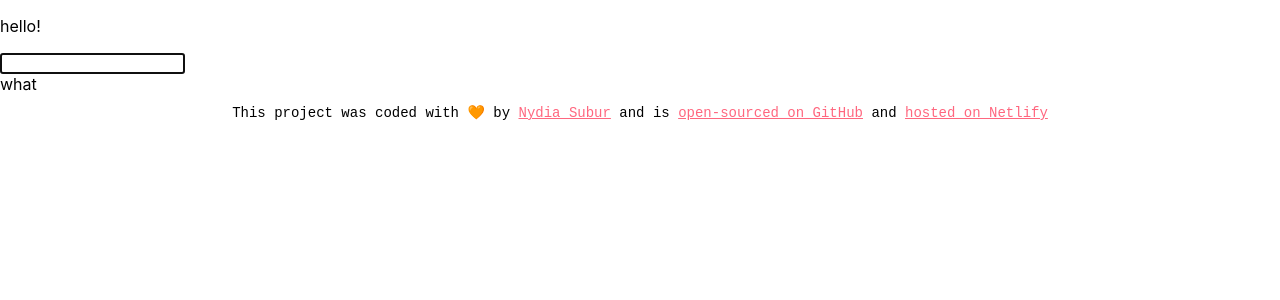
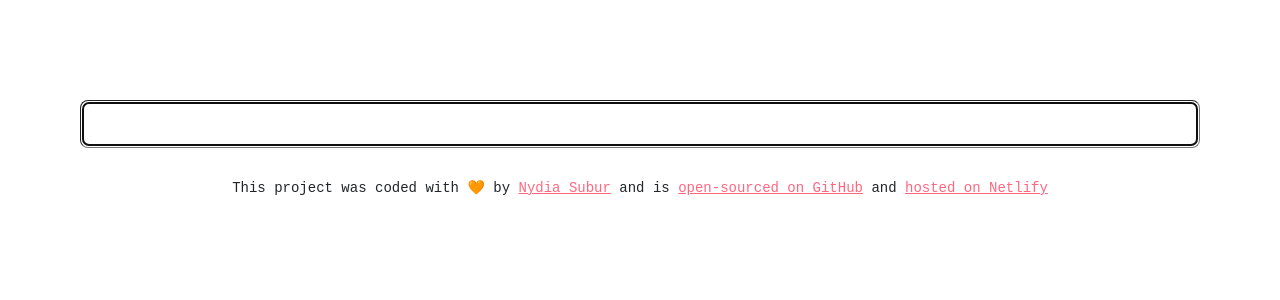
Before and after one commit to nydiasubur/dictionary-app, a React (Create React App) app: page / in a window 1280 px wide. Shown: the top 300 px of the page. Built offline with nearby package versions, Linux system fonts and the light colour scheme.

Commit message:
improved styling for the app + imported bootstrap

```diff
--- a/package.json
+++ b/package.json
@@ -7,6 +7,7 @@
     "@testing-library/react": "^13.4.0",
     "@testing-library/user-event": "^13.5.0",
     "axios": "^1.6.8",
+    "bootstrap": "^5.3.3",
     "react": "^18.3.1",
     "react-dom": "^18.3.1",
     "react-scripts": "5.0.1",
--- a/src/App.css
+++ b/src/App.css
@@ -1,5 +1,8 @@
 footer a {
   color: #ff677f;
+}
+.App {
+  margin: 80px;
 }
 .App footer {
   font-size: 14px;
--- a/src/App.js
+++ b/src/App.js
@@ -1,11 +1,11 @@
 import React from "react";
 import "./App.css";
 import Dictionary from "./Dictionary";
+import "bootstrap/dist/css/bootstrap.min.css";
 
 function App() {
   return (
     <div className="App">
-      <p>hello!</p>
       <Dictionary />
       <footer>
         This project was coded with 🧡 by{" "}
--- a/src/Dictionary.css
+++ b/src/Dictionary.css
@@ -1,8 +1,28 @@
+.Dictionary input {
+  width: 100%;
+  border-radius: 8px;
+  padding: 10px;
+  margin: 20px auto;
+  color: #333;
+}
 .Meanings {
   margin-bottom: 20px;
 }
 
 .Meanings .definition {
   font-weight: 300;
-  text-color: red;
+  border-radius: 6px;
 }
+
+.Result .main-word {
+  text-transform: capitalize;
+  font-weight: bold;
+  font-family: serif;
+  font: size 40px;
+  margin: 0;
+}
+
+.Result .phonetic {
+  font-weight: 350;
+  font-style: italic;
+}
--- a/src/Dictionary.js
+++ b/src/Dictionary.js
@@ -32,7 +32,12 @@ export default function Dictionary() {
   return (
     <div className="Dictionary">
       <form onSubmit={handleSubmit}>
-        <input type="search" autoFocus={true} onChange={updateSearch} />
+        <input
+          type="search"
+          className="input"
+          autoFocus={true}
+          onChange={updateSearch}
+        />
       </form>
       <Result searchResults={searchResults} loaded={loaded} />
     </div>
--- /dev/null
+++ b/src/Meaning.css
@@ -0,0 +1,16 @@
+.Meanings {
+  margin-bottom: 25px;
+  font-size: 18px;
+  font-weight: 300;
+}
+.partOfSpeech {
+  text-transform: uppercase;
+  color: #737984;
+  font-weight: 400;
+}
+.definition {
+}
+.synonyms {
+  font-style: italic;
+  color: #737984;
+}
--- a/src/Meanings.js
+++ b/src/Meanings.js
@@ -1,12 +1,13 @@
 import React from "react";
-
+import "./Meaning.css";
 export default function Meanings(props) {
+  //check if synonyms exist and render the synonyms in array seperated by double space
   function beautifySynonyms(synonyms) {
     if (synonyms !== null) {
       return (
         <div>
-          <div>Synonyms</div>
-          {synonyms.join("  ")}
+          <span>Synonyms: </span>
+          {synonyms.join(", ")}
         </div>
       );
     }
--- a/src/Result.js
+++ b/src/Result.js
@@ -5,8 +5,8 @@ export default function Result(props) {
     console.log(`api result; ${props.searchResults.word}`);
     return (
       <div className="Result">
-        <h1>{props.searchResults.word}</h1>
-        <h2>{props.searchResults.phonetic}</h2>
+        <h1 className="main-word">{props.searchResults.word}</h1>
+        <h2 className="phonetic">{props.searchResults.phonetic}</h2>
         {props.searchResults.meanings.map((meaning, index) => {
           console.log(meaning);
           return (
@@ -18,6 +18,6 @@ export default function Result(props) {
       </div>
     );
   } else {
-    return "what";
+    return null;
   }
 }
--- a/src/index.css
+++ b/src/index.css
@@ -1,13 +1,13 @@
 body {
   margin: 0;
-  font-family: -apple-system, BlinkMacSystemFont, 'Segoe UI', 'Roboto', 'Oxygen',
-    'Ubuntu', 'Cantarell', 'Fira Sans', 'Droid Sans', 'Helvetica Neue',
+  font-family: -apple-system, BlinkMacSystemFont, "Segoe UI", "Roboto", "Oxygen",
+    "Ubuntu", "Cantarell", "Fira Sans", "Droid Sans", "Helvetica Neue",
     sans-serif;
-  -webkit-font-smoothing: antialiased;
-  -moz-osx-font-smoothing: grayscale;
+  background-color: #ffd21e;
+  color: red;
 }
 
 code {
-  font-family: source-code-pro, Menlo, Monaco, Consolas, 'Courier New',
+  font-family: source-code-pro, Menlo, Monaco, Consolas, "Courier New",
     monospace;
 }
```
Also changed, not shown: 1 other file (tests, documents, lock files or other folders).
